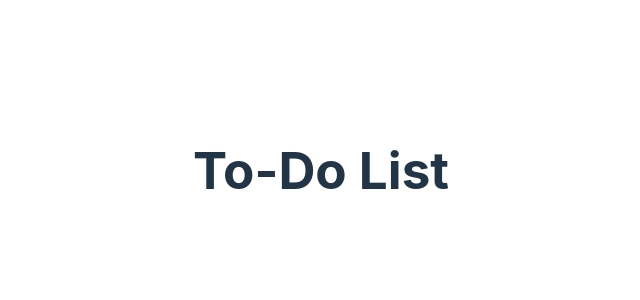
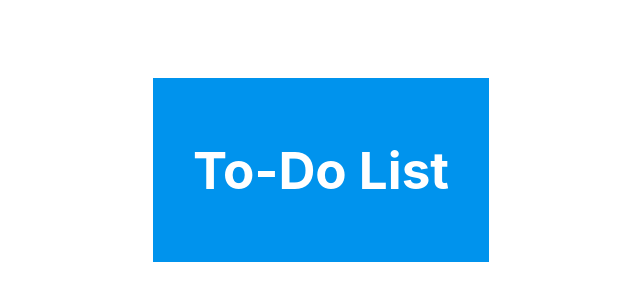
Before and after one commit to dar-levy/to-do-list, a React (Vite) app: page / in a window 1280 px wide. Shown: the part 230-530 px from the top of the page, without its empty margins (319-959 px from the left). Built offline with nearby package versions, Linux system fonts and the light colour scheme.

Commit message:
Create Header.css

```diff
--- /dev/null
+++ b/src/header/Header.css
@@ -0,0 +1,6 @@
+.header {
+    background-color: #0093ed;
+    padding: 30px 40px;
+    color: white;
+    text-align: center;
+}
--- a/src/header/Header.tsx
+++ b/src/header/Header.tsx
@@ -1,7 +1,9 @@
+import "./Header.css"
+
 function Header() {
-    return <>
+    return <div className="header">
         <h1>To-Do List</h1>
-    </>
+    </div>
 }
 
 export default Header
```
